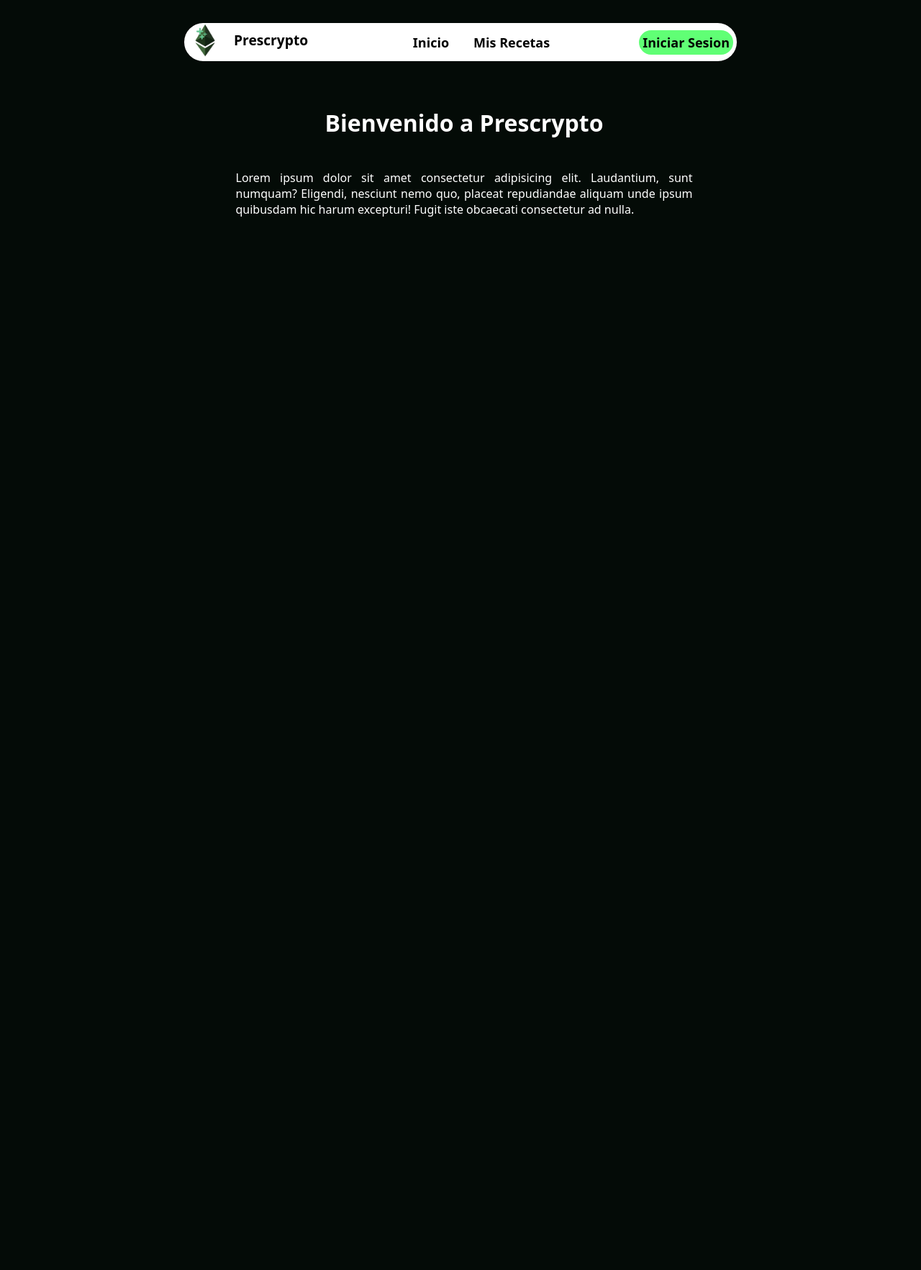
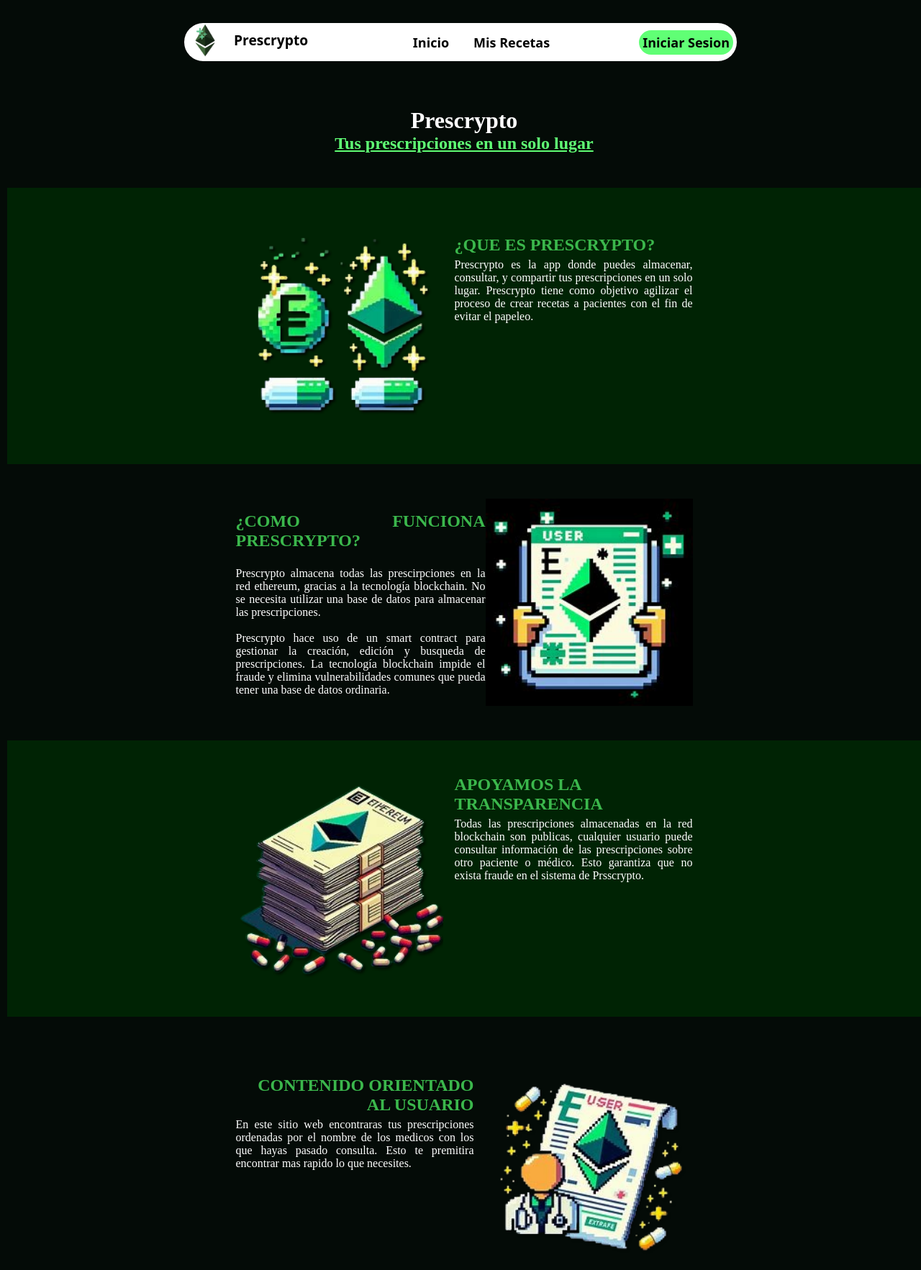
Before and after one commit to xsismadn3ss/Prescrypto_py, a Django app: page / in a window 1280 px wide. Shown: the whole page at 72% size. Before the commit the page ends 301 px from the top, so only its background shows below. Run offline with Django 5.2, Linux system fonts and the light colour scheme.

Commit message:
añadir presentacion de producto en pantalla de inicio

```diff
--- a/DApp/Prescrypto/templates/home.html
+++ b/DApp/Prescrypto/templates/home.html
@@ -3,10 +3,59 @@
 {% block tittle %}Home{% endblock tittle%}
 
 {% block content %}
-<div class="centered_group">
-    <h1 class="tittle">Bienvenido a Prescrypto</h1>
+<div class="centered_group" style="font-family: 'Minecraft';">
+    <h1 class="tittle">Prescrypto</h1>
+    <h2 style="color: #60ff75; text-decoration:underline;" class="tittle">Tus prescripciones en un solo lugar</h2>
+</div>
+<div style="background-color:#002304; padding-top: 10px; padding-bottom: 3rem; padding-top:3rem; margin-top: 3rem; font-family: 'Minecraft';">
+    <div style="margin-top: 0rem; display: flex;" class="centered_group">
+        <br>
+        <img style="height: 18rem;" src="static/img/homepic_8.png" alt="prescrypto logo">
+        <div style="margin-left: 1rem;">
+            <p>
+                <br>
+                <h2 style="color: #3bb74c; padding-bottom: 5px;"">¿QUE ES PRESCRYPTO?</h2>
+                Prescrypto es la app donde puedes almacenar, consultar, y compartir tus prescripciones en un solo lugar. Prescrypto tiene como objetivo agilizar el proceso de crear recetas a pacientes con el fin de evitar el papeleo.
+                <br>
+            </p>
+        </div>
+    </div>
+</div>
+<div style="font-family: 'Minecraft'; display: flex; justify-content: right; margin-bottom: 3rem; margin-top: 3rem;" class="centered_group">
+        <div>
+            <p>
+                <br>
+                <h2 style="color: #3bb74c; padding-bottom: 5px;"">¿COMO FUNCIONA PRESCRYPTO?</h2>
+                <br>
+                Prescrypto almacena todas las prescirpciones en la red ethereum, gracias a la tecnología blockchain. No se necesita utilizar una base de datos para almacenar las prescripciones.
+                <br>
+                <br>
+                Prescrypto hace uso de un smart contract para gestionar la creación, edición y busqueda de prescripciones. La tecnología blockchain impide el fraude y elimina vulnerabilidades comunes que pueda tener una base de datos ordinaria.
+            </p>
+        </div>
+        <img style="height: 18rem;" src="static\img\homepic_registro.jpeg" alt="smart contract">
+</div>
+<div style="background-color: #002304; font-family: 'Minecraft'; padding-bottom: 3rem; padding-top: 3em;">
+    <div class="centered_group" style="display: flex; margin-top: 0;">
+        <img style="height: 18rem;" src="static/img/data.png" alt="registro de prescirpciones">
+        <div style="margin-left: 1rem;">
+            <h2 style="color: #3bb74c; padding-bottom: 5px; text-align: left;">APOYAMOS LA TRANSPARENCIA</h2>
+            <p>
+                Todas las prescripciones almacenadas en la red blockchain son publicas, cualquier usuario puede consultar información de las prescripciones sobre otro paciente o médico. Esto garantiza que no exista fraude en el sistema de Prsscrypto.
+            </p>
+        </div>
 
-    <br><br>
-    <p>Lorem ipsum dolor sit amet consectetur adipisicing elit. Laudantium, sunt numquam? Eligendi, nesciunt nemo quo, placeat repudiandae aliquam unde ipsum quibusdam hic harum excepturi! Fugit iste obcaecati consectetur ad nulla.</p>
+    </div>
+</div>
+<div style="font-family: 'Minecraft'; display: flex; justify-content: right;" class="centered_group">
+    <div style="margin-right: 1rem;">
+        <p>
+            <br>
+            <h2 style="color: #3bb74c; padding-bottom: 5px; text-align: right;"">CONTENIDO ORIENTADO AL USUARIO</h2>
+            En este sitio web encontraras tus prescripciones ordenadas por el nombre de los medicos con los que hayas pasado consulta. Esto te premitira encontrar mas rapido lo que necesites.
+            <br>
+        </p>
+    </div>
+    <img style="height: 18rem;" src="static/img/homepic_medic.png" alt="prescripciones ordenas por medico">
 </div>
 {% endblock content %}
```
